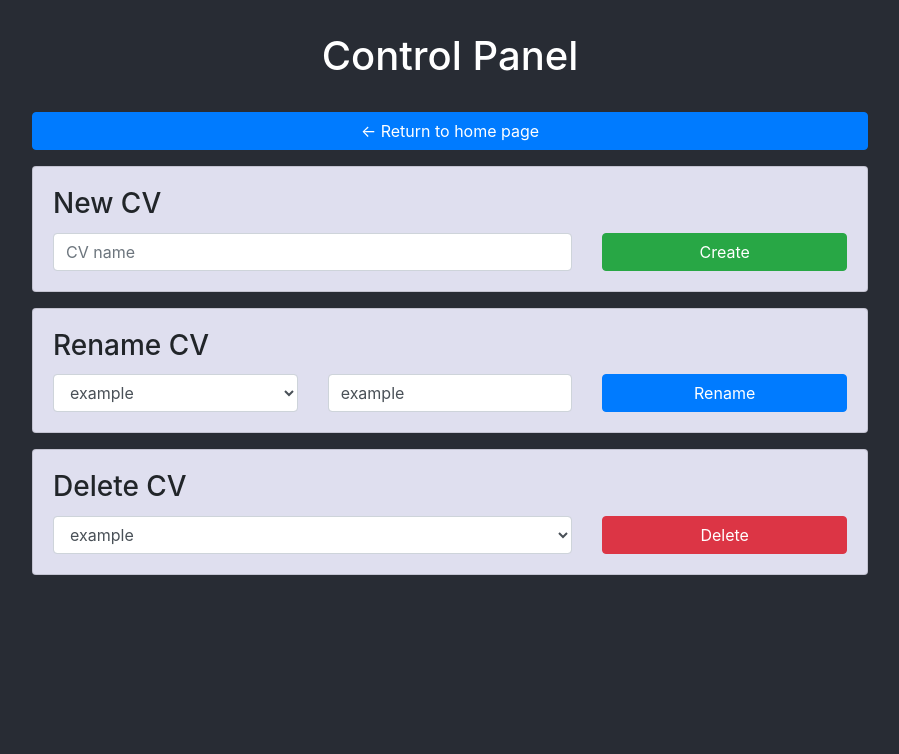
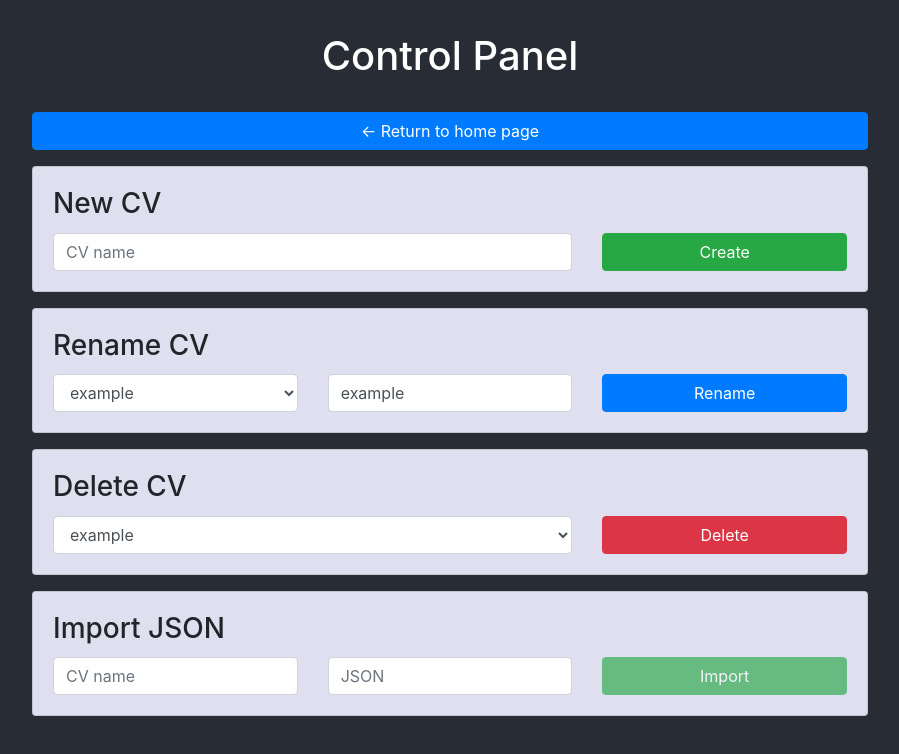
Before and after one commit to WKHAllen/BuildMyCV, a React (Create React App) app: page /control in a window 1280 px wide. Shown: the top 754 px of the page, without its empty margins (190-1089 px from the left). Built offline with nearby package versions, Linux system fonts and the light colour scheme.

Commit message:
Add JSON import

```diff
--- a/src/components/App.tsx
+++ b/src/components/App.tsx
@@ -57,6 +57,7 @@ export default class App extends React.Component<AppProps, AppState> {
 		this.createCV = this.createCV.bind(this);
 		this.renameCV = this.renameCV.bind(this);
 		this.deleteCV = this.deleteCV.bind(this);
+		this.importCV = this.importCV.bind(this);
 	}
 
 	componentDidMount() {
@@ -103,7 +104,8 @@ export default class App extends React.Component<AppProps, AppState> {
 							selectCV={this.selectCV}
 							createCV={this.createCV}
 							renameCV={this.renameCV}
-							deleteCV={this.deleteCV} />
+							deleteCV={this.deleteCV}
+							importCV={this.importCV} />
 					</Route>
 					<Route exact path="/export">
 						<Export
@@ -203,6 +205,17 @@ export default class App extends React.Component<AppProps, AppState> {
 		}
 	}
 
+	private importCV(cvName: string, cv: cvedit.CVStructure) {
+		cvedit.setCV(cvName, cv);
+		cvedit.setOpen(cvName);
+		const cvOptions = cvedit.getCVNames();
+		this.setState({
+			cvOptions: cvOptions,
+			openCV: cvName,
+			cvData: this.duplicate(cv.cv)
+		});
+	}
+
 	private duplicate(object: any): any {
 		return JSON.parse(JSON.stringify(object));
 	}
--- a/src/components/ControlPanel.tsx
+++ b/src/components/ControlPanel.tsx
@@ -3,6 +3,7 @@ import { Link } from 'react-router-dom';
 import '../css/ControlPanel.css';
 import ControlledInput from './ControlledInput';
 import ControlledSelect from './ControlledSelect';
+import { CVStructure, assertCVStructure } from '../cvedit';
 
 export interface ControlPanelProps {
 	cvOptions: string[];
@@ -11,6 +12,7 @@ export interface ControlPanelProps {
 	createCV: (cvName: string) => void;
 	renameCV: (cvName: string, newCVName: string) => void;
 	deleteCV: (cvName: string) => void;
+	importCV: (cvName: string, cv: CVStructure) => void;
 }
 
 export interface ControlPanelState {
@@ -18,6 +20,10 @@ export interface ControlPanelState {
 	selectedRenameCV: string;
 	renamedCVName: string;
 	selectedDeleteCV: string;
+	importJSONName: string;
+	importJSONValue: string;
+	importJSONValueGood: boolean;
+	selectedJSONExportCV: string;
 }
 
 export default class ControlPanel extends React.Component<ControlPanelProps, ControlPanelState> {
@@ -28,7 +34,11 @@ export default class ControlPanel extends React.Component<ControlPanelProps, Con
 			newCVName: '',
 			selectedRenameCV: props.openCV,
 			renamedCVName: props.openCV,
-			selectedDeleteCV: props.openCV
+			selectedDeleteCV: props.openCV,
+			importJSONName: '',
+			importJSONValue: '',
+			importJSONValueGood: false,
+			selectedJSONExportCV: props.openCV
 		};
 	}
 
@@ -126,6 +136,39 @@ export default class ControlPanel extends React.Component<ControlPanelProps, Con
 						</form>
 					</div>
 				</div>
+				<div className="ControlPanel-Card card mb-3">
+					<div className="card-body">
+						<h3 className="card-title">Import JSON</h3>
+						<form onSubmit={(event) => this.onImportJSON(event)}>
+							<div className="row">
+								<div className="col-4">
+									<ControlledInput
+										className="form-control"
+										placeholder="CV name"
+										id="import-json-name"
+										value={this.state.importJSONName}
+										onChange={(event) => this.setState({ importJSONName: event.target.value })} />
+								</div>
+								<div className="col-4">
+									<ControlledInput
+										className="form-control"
+										placeholder="JSON"
+										id="import-json-input"
+										value={this.state.importJSONValue}
+										onChange={(event) => this.onImportJSONInputChange(event)} />
+								</div>
+								<div className="col-4">
+									<button
+										type="submit"
+										className="btn btn-success btn-block"
+										disabled={!this.state.importJSONValueGood}>
+											Import
+									</button>
+								</div>
+							</div>
+						</form>
+					</div>
+				</div>
 			</div>
 		);
 	}
@@ -153,6 +196,31 @@ export default class ControlPanel extends React.Component<ControlPanelProps, Con
 		this.props.deleteCV(this.state.selectedDeleteCV);
 	}
 
+	private onImportJSONInputChange(event: React.ChangeEvent<HTMLInputElement>): void {
+		let cvData: CVStructure | null;
+		try {
+			cvData = (JSON.parse(event.target.value) as CVStructure);
+			if (!assertCVStructure(cvData)) {
+				cvData = null;
+			}
+		} catch (ex) {
+			cvData = null;
+		}
+
+		this.setState({
+			importJSONValue: event.target.value,
+			importJSONValueGood: cvData !== null
+		});
+	}
+
+	private onImportJSON(event: React.FormEvent<HTMLFormElement>): void {
+		event.preventDefault();
+
+		if (this.state.importJSONValueGood) {
+			this.props.importCV(this.state.importJSONName, (JSON.parse(this.state.importJSONValue) as CVStructure));
+		}
+	}
+
 	private arrayToMap(arr: any[]): any {
 		let arrayMap: any = {};
 		for (const value of arr) {
--- a/src/cvedit.ts
+++ b/src/cvedit.ts
@@ -18,6 +18,31 @@ export interface CVStructure {
 			}[];
 		};
 	}
+}
+
+function assertArrayOf(arr: any[], type: string): boolean {
+	if (!Array.isArray(arr)) return false;
+	for (const element of arr)
+		if (typeof element !== type)
+			return false;
+	return true;
+}
+
+export function assertCVStructure(cvData: CVStructure): boolean {
+	if (cvData.cv === undefined) return false;
+	if (cvData.cv.header === undefined) return false;
+	if (cvData.cv.header.title === undefined || typeof cvData.cv.header.title !== 'string') return false;
+	if (cvData.cv.header.subtitle !== undefined && typeof cvData.cv.header.subtitle !== 'string') return false;
+	if (cvData.cv.header.headingInfo === undefined || !assertArrayOf(cvData.cv.header.headingInfo, 'string')) return false;
+	if (cvData.cv.body === undefined) return false;
+	if (cvData.cv.body.sections === undefined || !Array.isArray(cvData.cv.body.sections)) return false;
+	for (const section of cvData.cv.body.sections) {
+		if (section.name === undefined || typeof section.name !== 'string') return false;
+		if (section.subtext !== undefined && typeof section.subtext !== 'string') return false;
+		if (section.type === undefined || typeof section.type !== 'string') return false;
+		if (section.content === undefined || (typeof section.content !== 'string' && !assertArrayOf(section.content, 'string'))) return false;
+	}
+	return true;
 }
 
 export function getCVNames(): string[] {
```
